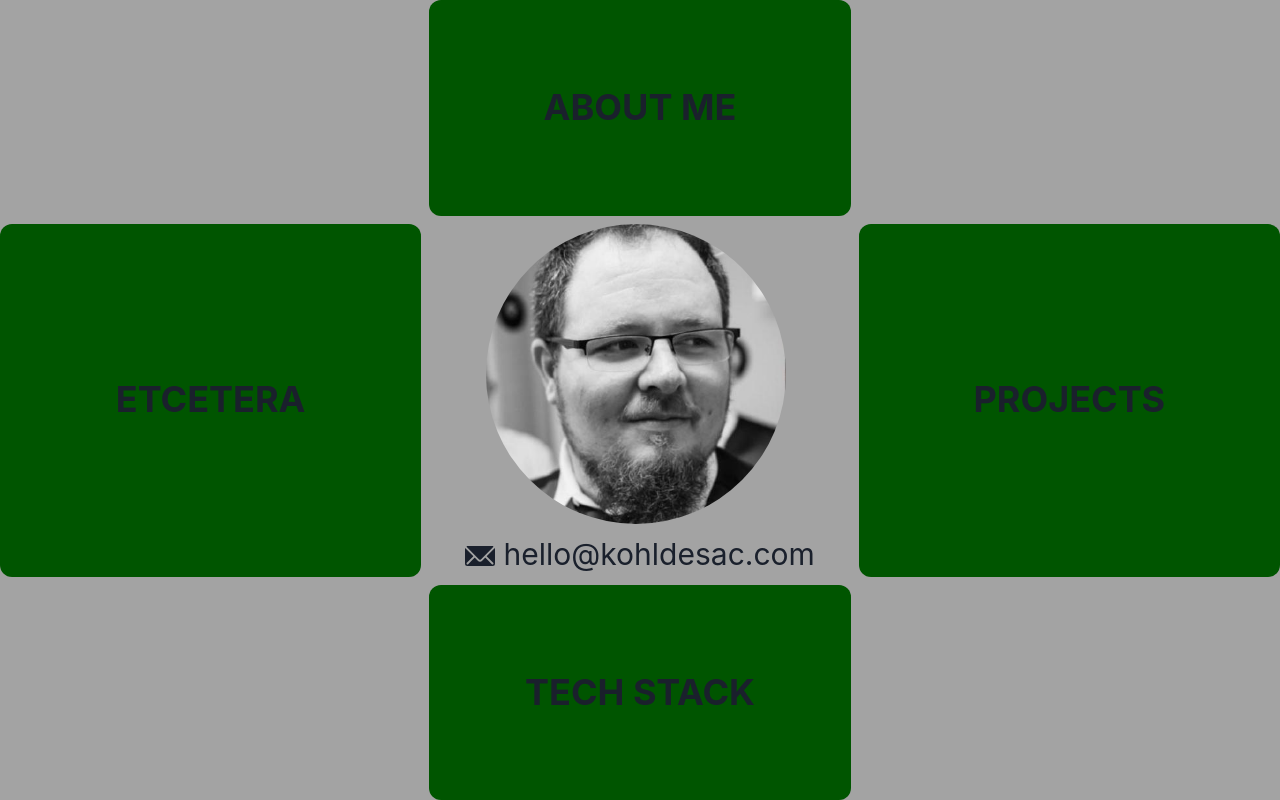
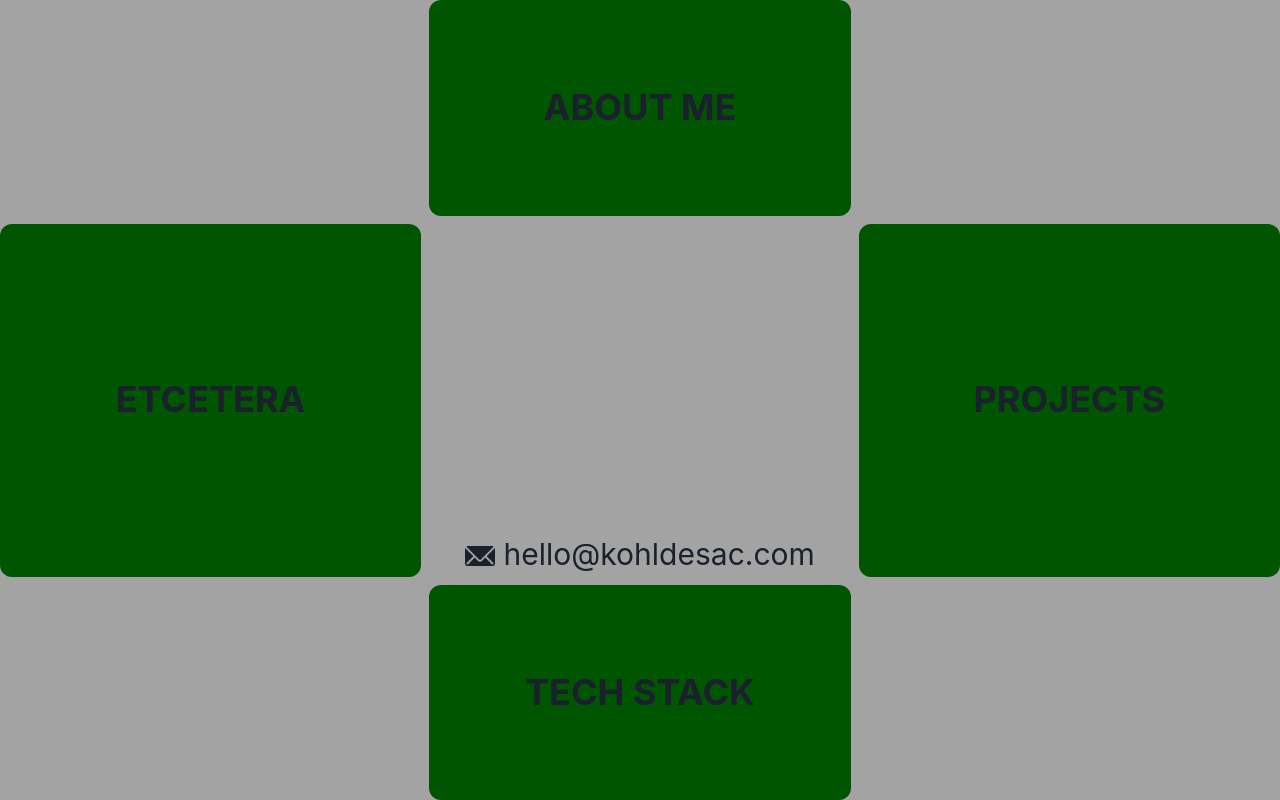
Before and after one commit to tkohldesac/FCC-Cert-Projects, a React (Create React App) app: page / in a window 1280 px wide. Built offline with nearby package versions, Linux system fonts and the light colour scheme.

Commit message:
image to link

```diff
--- a/src/components/views/Wrapper.jsx
+++ b/src/components/views/Wrapper.jsx
@@ -70,7 +70,7 @@ export default function Wrapper() {
                 <GridItem>
 
                     <Stack align="center">
-                        <Image src={profilepic} borderRadius='full' boxSize='300px' mr={2} verticalAlign={'middle'} />
+                    <Link src={profilepic} borderRadius='full' boxSize='300px' mr={2} verticalAlign={'middle'} href='http://kohldesac.dev' />
                         <Link _hover={{ textDecoration: 'none' }} fontSize='3xl' href="mailto:hello@kohldesac.com"><EmailIcon /> hello@kohldesac.com</Link>
                     </Stack>
                 </GridItem>
```
Also changed, not shown: public/logo192.png (deleted), public/logo512.png (deleted).
